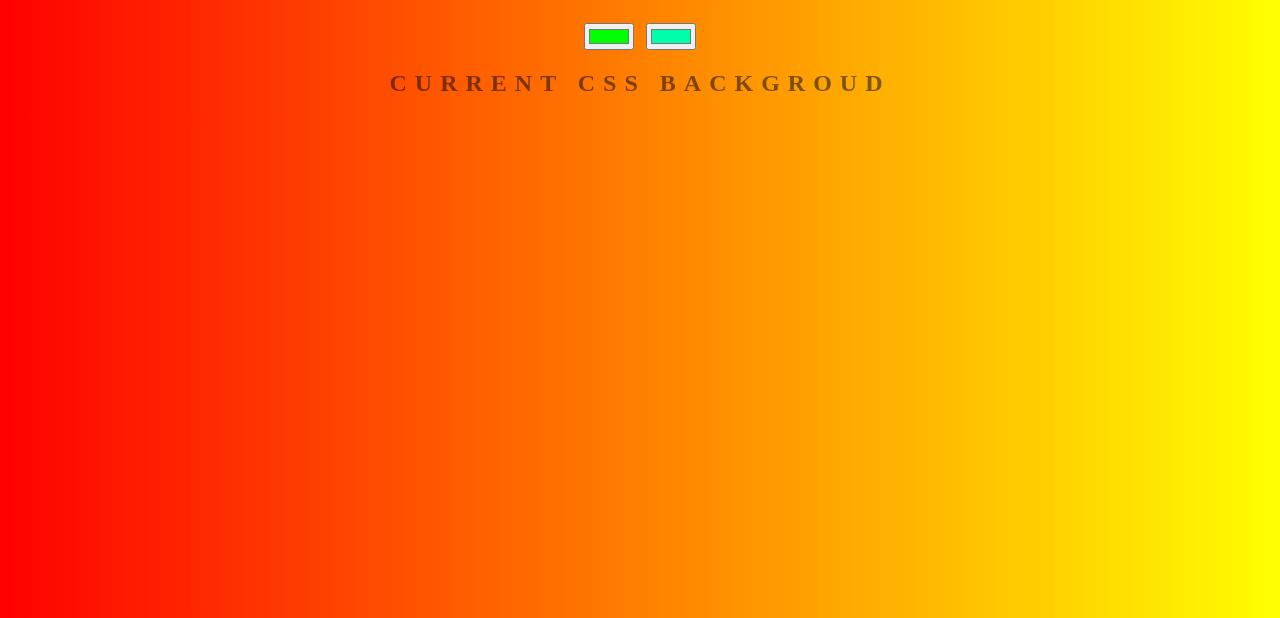
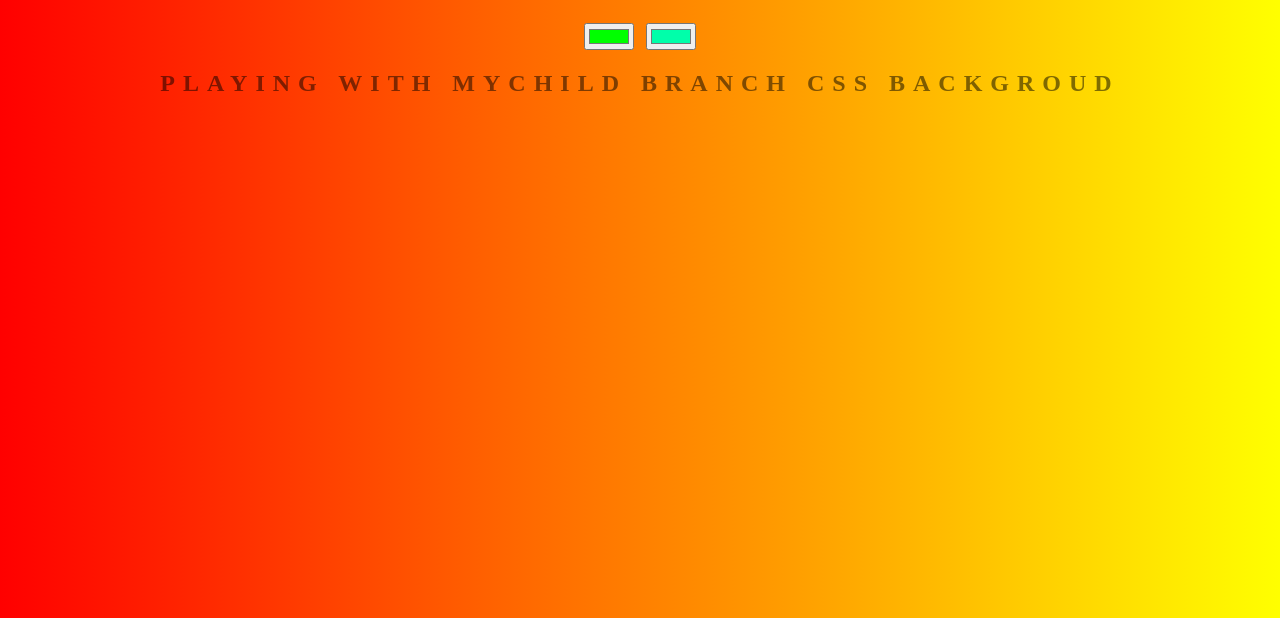
Before and after one commit to krishna251199/background_generator, a plain HTML site: page index.html in a window 1280 px wide. Shown: the part 182-800 px from the top of the page. Drawn offline with Linux system fonts and the light colour scheme.

Commit message:
Changet the text in h2

```diff
--- a/index.html
+++ b/index.html
@@ -11,7 +11,7 @@
 	<h1>Cool Backgroud Generator</h1>
 	<input class="color1" type="color" name="color1" value="#00ff00">
 	<input class="color2" type="color" name="color2" value="#00ffaa">
-	<h2>Current CSS Backgroud</h2>
+	<h2>Playing with mychild branch CSS Backgroud</h2>
 	<h3></h3>
 	<script type="text/javascript" src="script.js"></script>
 </body>
```
